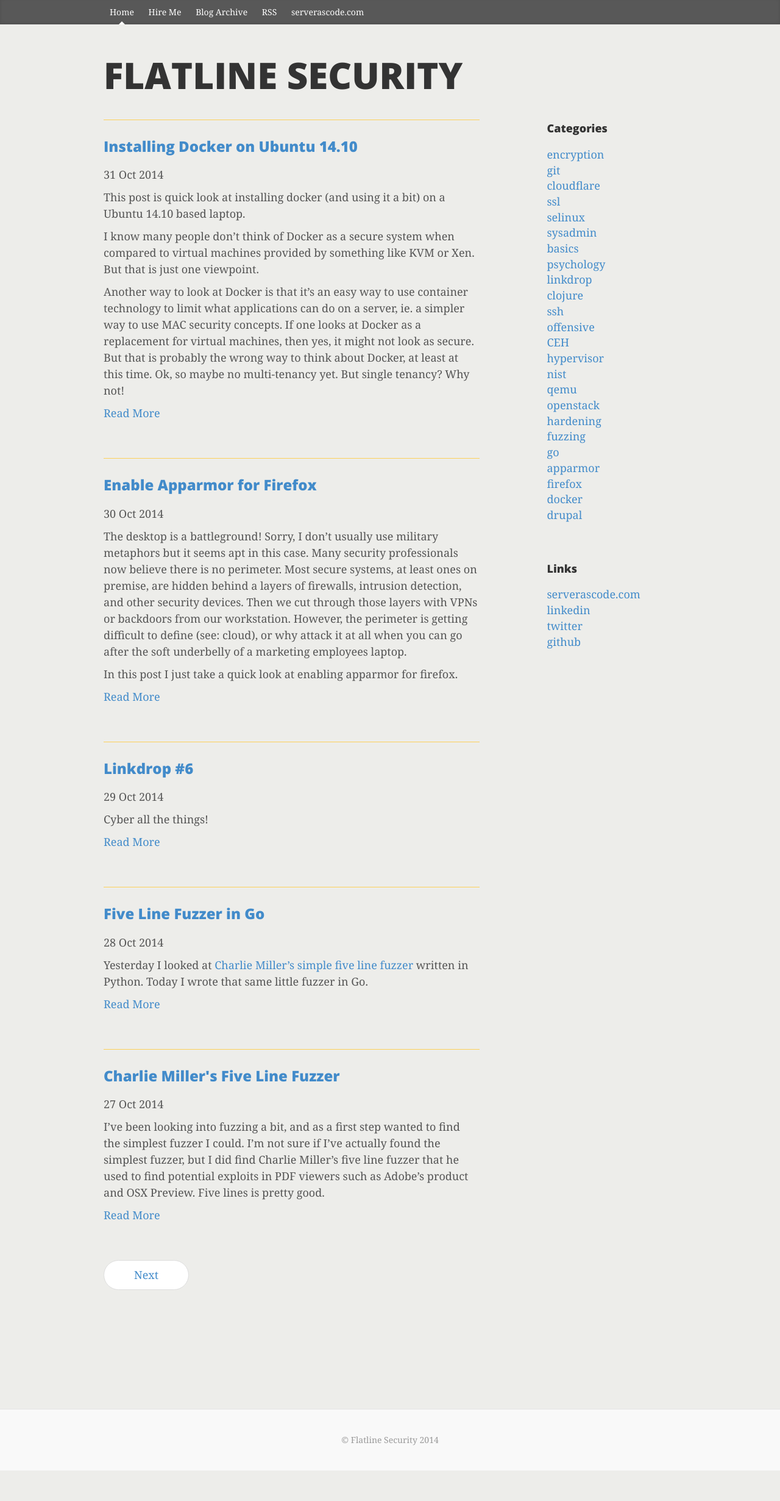
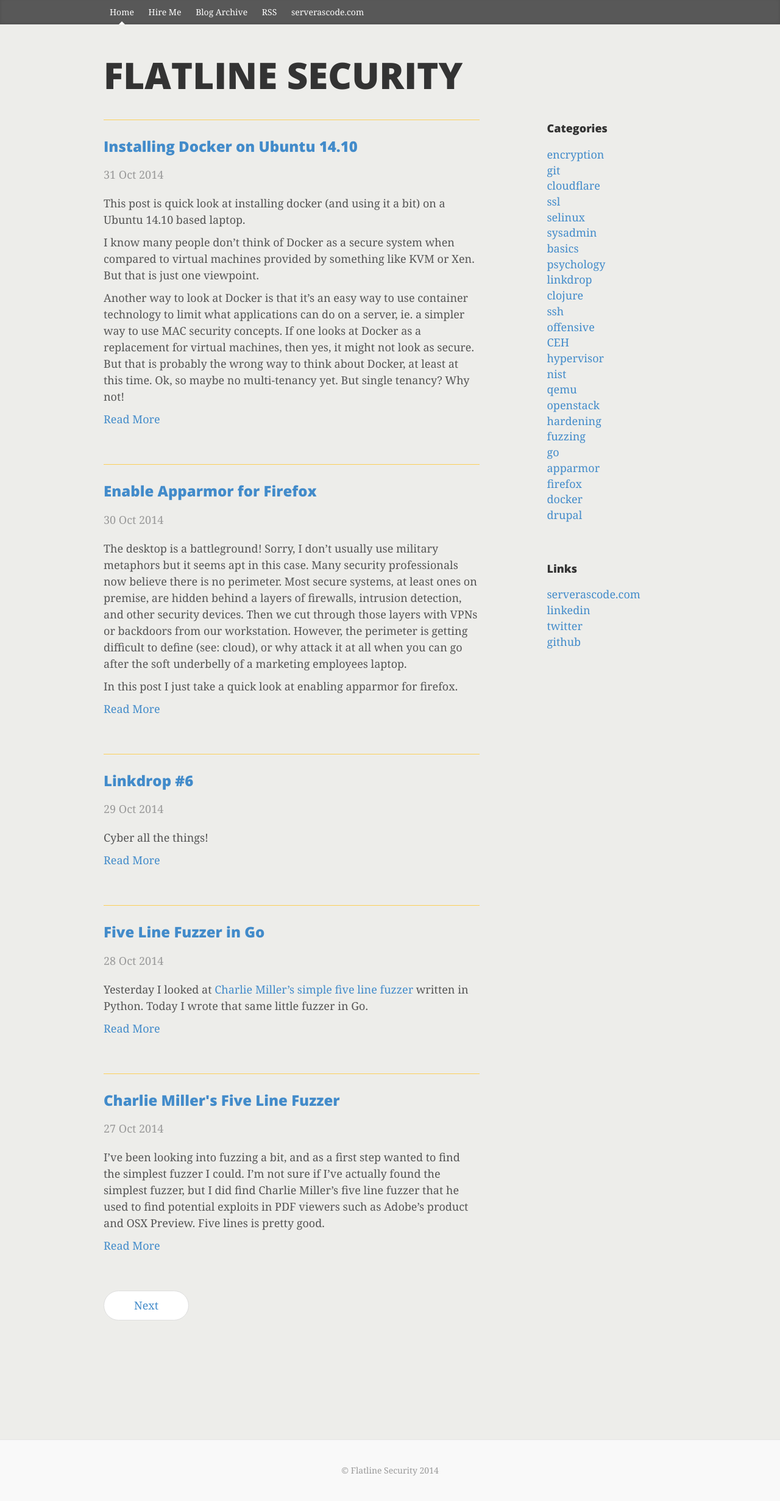
Before and after one commit to flatsec/flatsec.github.io, a Jekyll site: the page built from index.html, in a window 1280 px wide. Shown: the whole page at 61% size. Built offline with Jekyll 4.4.1, drawn with Linux system fonts in a browser that asks for light colours; nearby versions of some CDN libraries; Markdown is read by kramdown in place of the engine named in the settings; the list of posts is cut into pages by our own code; before the commit the page ends 2411 px from its top, so only the background shows below that.

Commit message:
change date

```diff
--- a/index.html
+++ b/index.html
@@ -10,7 +10,7 @@ title: Home
         {% for post in paginator.posts %}
           <hr />
           <div class="blog-post">
-              <h3><a href="{{ post.url }}">{{ post.title }}</a></h3><p>{{ post.date | date_to_string }}</p>
+              <h3><a href="{{ post.url }}">{{ post.title }}</a></h3><p class="blog-post-meta">{{ post.date | date_to_string }}</p>
 
            {% if post.content contains "<!-- more -->" %}
             {{ post.content | split:"<!-- more -->" | first % }}
```
